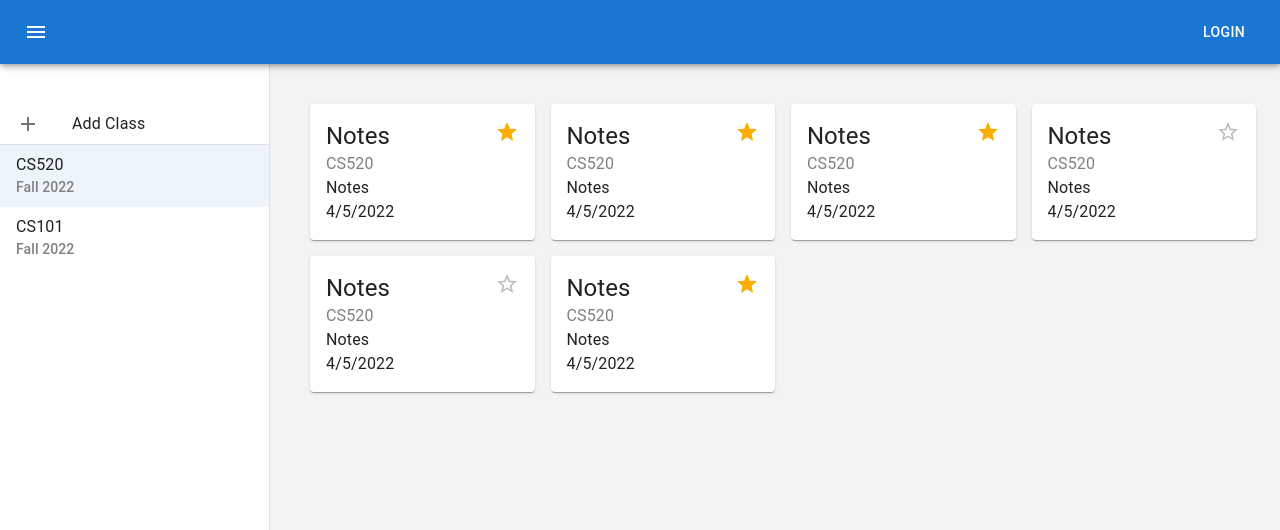
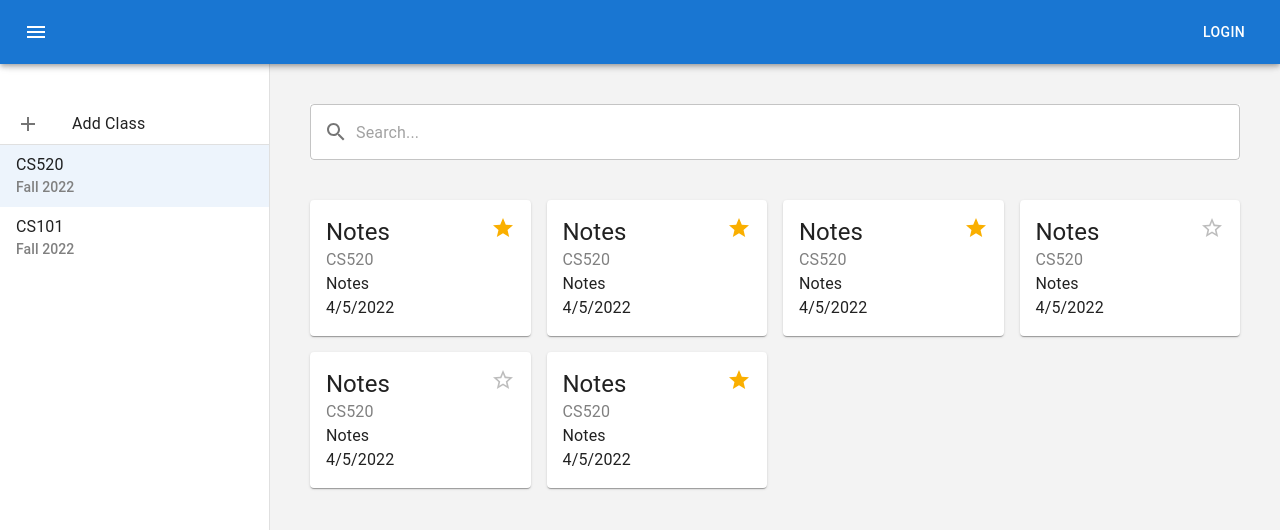
Before and after one commit to Aeluxx/cs520-final, a React (Create React App) app in the folder frontend/: page / in a window 1280 px wide. Shown: the top 530 px of the page. Built offline with nearby package versions, Linux system fonts and the light colour scheme.

Commit message:
Search bar and some styling

```diff
--- a/frontend/src/App.tsx
+++ b/frontend/src/App.tsx
@@ -2,16 +2,19 @@ import { CssBaseline } from '@mui/material'
 import { BrowserRouter as Router, Route, Routes } from 'react-router-dom'
 import NavBar from './components/NavBar'
 import Dashboard from './pages/Dashboard'
+import Edit from './pages/Edit'
 function App() {
   return (
-  <Router>
-    <CssBaseline/>
-    <NavBar/>
-    <Routes>
-      <Route path='/' element={<Dashboard/>}>
-      </Route>
-    </Routes>
-  </Router>
+    <Router>
+      <CssBaseline />
+      <NavBar />
+      <Routes>
+        <Route path='/' element={<Dashboard />} />
+        <Route path='edit' element={<Edit />}>
+          <Route path=':docId' element={<Edit />} />
+        </Route>
+      </Routes>
+    </Router>
   )
 }
 
--- a/frontend/src/pages/Dashboard/Dashboard.tsx
+++ b/frontend/src/pages/Dashboard/Dashboard.tsx
@@ -1,8 +1,9 @@
-import { Box, Grid, Typography } from '@mui/material'
+import { useState } from 'react'
+import { Box, Grid } from '@mui/material'
 import useAppBarHeight from '../../hooks/useAppBarHeight'
 import ClassDrawer from './components/ClassDrawer'
 import DocumentCard from './components/DocumentCard'
-import { useNavigate } from 'react-router-dom'
+import SearchBar from './components/SearchBar'
 
 export default function Dashboard() {
   const documents = [
@@ -12,7 +13,7 @@ export default function Dashboard() {
       course: 'CS520',
       tags: ['Quiz 2', 'Linear Algebra'],
       lastUpdated: new Date(Date.now()),
-      favorited: true
+      favorited: true,
     },
     {
       title: 'Notes',
@@ -20,7 +21,7 @@ export default function Dashboard() {
       course: 'CS520',
       tags: ['Quiz 2', 'Linear Algebra'],
       lastUpdated: new Date(Date.now()),
-      favorited: true
+      favorited: true,
     },
     {
       title: 'Notes',
@@ -28,7 +29,7 @@ export default function Dashboard() {
       course: 'CS520',
       tags: ['Quiz 2', 'Linear Algebra'],
       lastUpdated: new Date(Date.now()),
-      favorited: true
+      favorited: true,
     },
     {
       title: 'Notes',
@@ -36,7 +37,7 @@ export default function Dashboard() {
       course: 'CS520',
       tags: ['Quiz 2', 'Linear Algebra'],
       lastUpdated: new Date(Date.now()),
-      favorited: false
+      favorited: false,
     },
     {
       title: 'Notes',
@@ -44,7 +45,7 @@ export default function Dashboard() {
       course: 'CS520',
       tags: ['Quiz 2', 'Linear Algebra'],
       lastUpdated: new Date(Date.now()),
-      favorited: false
+      favorited: false,
     },
     {
       title: 'Notes',
@@ -52,25 +53,29 @@ export default function Dashboard() {
       course: 'CS520',
       tags: ['Quiz 2', 'Linear Algebra'],
       lastUpdated: new Date(Date.now()),
-      favorited: true
+      favorited: true,
     },
   ]
   const appBarHeight = useAppBarHeight()
+  const [searchValue, setSearchValue] = useState('')
   return (
     <Box style={{ backgroundColor: '#f3f3f3', height: `calc(100vh - ${appBarHeight}px)` }}>
       <ClassDrawer width={270} />
       {/* Requires margin to account for width of drawer */}
-      <div style={{ display: 'flex', marginLeft: '270px' }}>
-        <Grid m={3} spacing={2} container>
-          {documents.map((document) => {
+      <div style={{ display: 'flex', flexDirection: 'column', marginLeft: '270px' }}>
+        <SearchBar value={searchValue} onChange={e => setSearchValue(e.target.value)} />
+        {/* For some reason adding a margin to the grid messes things up... using a box instead */}
+        <Box mx={5}>
+          <Grid spacing={2} container>
+            {documents.map(document => {
               return (
                 <Grid item xs={12} sm={6} md={4} lg={3}>
-                <DocumentCard document={document}/>
+                  <DocumentCard document={document} />
                 </Grid>
               )
             })}
           </Grid>
-        {/* <Typography sx={{ backgroundColor: 'pink' }}>asdf</Typography> */}
+        </Box>
       </div>
     </Box>
   )
--- a/frontend/src/pages/Dashboard/components/DocumentCard.tsx
+++ b/frontend/src/pages/Dashboard/components/DocumentCard.tsx
@@ -21,19 +21,30 @@ type FavoriteIconProps = {
 }
 const FavoriteIcon = (props: FavoriteIconProps) => {
   const { checked, onClick } = props
-  return <Rating onChange={(e, val) => onClick(!!val)} max={1} value={checked ? 1 : 0}/>
+  return (
+    <Rating
+      onClick={e => e.stopPropagation()}
+      onChange={(e, val) => {
+        onClick(!!val)
+      }}
+      max={1}
+      value={checked ? 1 : 0}
+    />
+  )
 }
 
 export default function DocumentCard(props: DocumentCardProps) {
   const { document } = props
-  const { title, course, tags, lastUpdated, favorited, id} = document
+  const { title, course, tags, lastUpdated, favorited, id } = document
   const navigate = useNavigate()
   return (
     <Card>
       <CardActionArea onClick={() => navigate(`/edit/${id}`)}>
         <Box sx={{ p: 2 }}>
           <Box display='flex'>
-            <Typography flexGrow={1} variant='h5'>{title}</Typography>
+            <Typography flexGrow={1} variant='h5'>
+              {title}
+            </Typography>
             <FavoriteIcon
               checked={favorited}
               // TODO: Actually toggle on click
--- /dev/null
+++ b/frontend/src/pages/Dashboard/components/SearchBar.tsx
@@ -0,0 +1,18 @@
+import SearchIcon from '@mui/icons-material/Search'
+import { InputAdornment, TextField, TextFieldProps } from '@mui/material'
+
+export default function SearchBar(props: TextFieldProps) {
+  return (
+    <TextField
+      {...props}
+      sx={{ m: 5, background: 'white' }}
+      placeholder='Search...'
+      InputProps={{
+        startAdornment: (
+          <InputAdornment position='start'>
+            <SearchIcon />
+          </InputAdornment>
+        ),
+      }}></TextField>
+  )
+}
--- /dev/null
+++ b/frontend/src/pages/Edit/Edit.tsx
@@ -0,0 +1,9 @@
+import React from 'react'
+import { useParams } from 'react-router-dom'
+
+export default function Edit() {
+  const { docId } = useParams()
+  return (
+    <div>Editing document {docId}...</div>
+  )
+}
--- /dev/null
+++ b/frontend/src/pages/Edit/index.tsx
@@ -0,0 +1 @@
+export { default } from './Edit'
```
Lines whose indentation alone changed are shown as unchanged.
